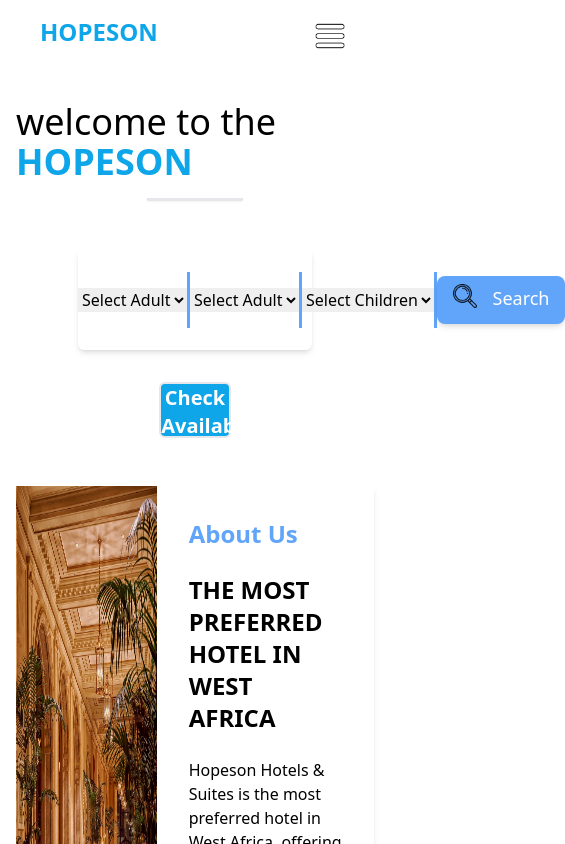
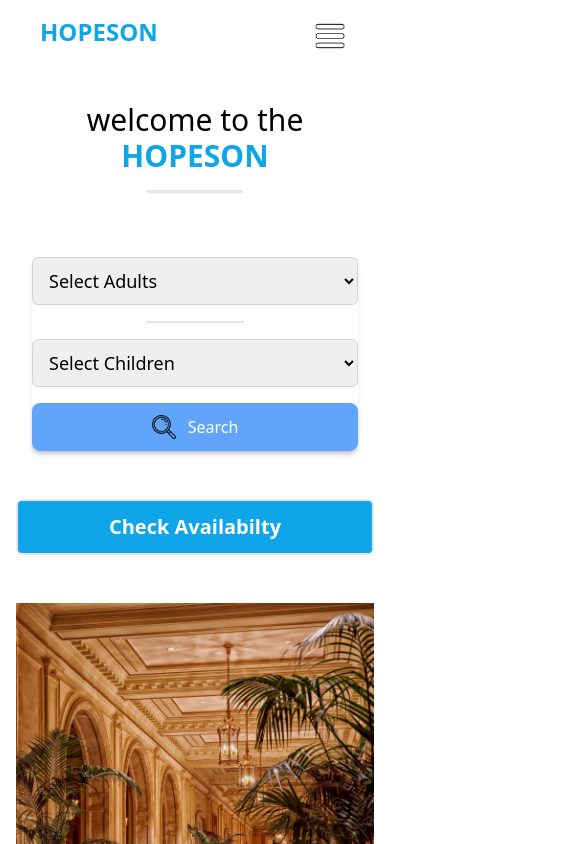
Before and after one commit to HopesonOgaga/reservation, a React (Create React App) app: page / in a window 390 px wide. Shown: the top 844 px of the page, 565 px wide, since content can reach past the window. Built offline with nearby package versions, Linux system fonts and the light colour scheme.

Commit message:
mobile view

```diff
--- a/src/components/header/index.js
+++ b/src/components/header/index.js
@@ -1,4 +1,5 @@
 import React, { useState } from "react";
+import { Link } from "react-router-dom";
 
 export default function Header() {
   const [menu, setMenu] = useState(true);
@@ -8,19 +9,30 @@ export default function Header() {
   };
 
   return (
-    <section className="mb-6 " >
+    <section className="mb-6 ">
       <div className="flex justify-between mt-4 mr-6 ml-6 z-50 ">
         <div>
-          <p className="text-sky-500 uppercase font-semibold text-2xl">hopeson</p>
+          <Link to={"/"}>
+            <p className="text-sky-500 uppercase font-semibold text-2xl">
+              hopeson
+            </p>
+          </Link>
         </div>
 
         <div className="">
           <ul className="flex gap-4 hidden sm:flex-row md:flex">
-            {["explore", "reservation", "night life", "dining", "reviews"].map((item) => (
-              <li key={item} className="text-sm capitalize font-normal hover:text-sky-600 active:text-red-400">
-                <a href="www" target="_blank" rel="noopener noreferrer">{item}</a>
+            {["explore", "reservation", "night life", "dining", "reviews"].map(
+              (item) => (
+                <li
+                  key={item}
+                  className="text-sm capitalize font-normal hover:text-sky-600 active:text-red-400"
+                >
+                  <a href="www" target="_blank" rel="noopener noreferrer">
+                    {item}
+                  </a>
                 </li>
-            ))}
+              )
+            )}
           </ul>
         </div>
 
@@ -38,7 +50,11 @@ export default function Header() {
         {/* Small Menu Toggle */}
         <div className="md:hidden">
           <button onClick={toggleMenu} aria-label="Toggle Menu">
-            <img className="w-10" src={menu ? "/image/menubar.png" : "/image/delete.png"} alt={menu ? "menu" : "close menu"} />
+            <img
+              className="w-10"
+              src={menu ? "/image/menubar.png" : "/image/delete.png"}
+              alt={menu ? "menu" : "close menu"}
+            />
           </button>
         </div>
       </div>
@@ -47,14 +63,18 @@ export default function Header() {
       {!menu && (
         <div className="mt-4 md:hidden z-10 ">
           <ul className="flex flex-col w-full h-full items-center text-left gap-6">
-            {["explore", "reservation", "night life", "dining", "reviews"].map((item) => (
+            {["explore", "reservation", "night life", "dining", "reviews"].map(
+              (item) => (
                 <React.Fragment key={item}>
                   <li className="text-sm capitalize font-normal hover:text-sky-600 active:text-red-400">
-                  <a href="www" target="_blank" rel="noopener noreferrer">{item}</a>
+                    <a href="www" target="_blank" rel="noopener noreferrer">
+                      {item}
+                    </a>
                   </li>
                   <div className="border border-b-2 bg-black w-32 rounded-full shadow-sm"></div>
                 </React.Fragment>
-            ))}
+              )
+            )}
           </ul>
         </div>
       )}
--- a/src/components/home/datedata/check.js
+++ b/src/components/home/datedata/check.js
@@ -1,12 +1,13 @@
 import React from "react";
+import { Link } from "react-router-dom";
 
 export default function CheckButton() {
   return (
     <section className="w-full h-full flex justify-center mt-8 mb-4">
       <div className=" w-full h-full justify-center flex">
-        <button className="font-semibold capitalize text-xl h-14 w-1/5  text-white bg-sky-500 rounded-md border-2 hover:bg-sky-600 active:bg-sky-800 ">
+        <Link to={"/available"} className="w-full h-full flex justify-center"><button className="font-semibold capitalize text-xl h-14 md:w-1/5 w-full text-white bg-sky-500 rounded-md border-2 hover:bg-sky-600 active:bg-sky-800 ">
           check availabilty{" "}
-        </button>
+        </button></Link>
       </div>
     </section>
   );
--- a/src/components/home/datedata/index.js
+++ b/src/components/home/datedata/index.js
@@ -6,72 +6,45 @@ const Number = [1, 2, 3, 4, 5];
 export default function DateInfo() {
   const [adult, setAdult] = useState(Number);
 
+  // Helper function to create select options
+  const renderSelect = (name, label) => (
+    <div className="w-full">
+      <label htmlFor={name} className="sr-only">
+        {label}
+      </label>
+      <select
+        className="w-full border border-gray-300 rounded-md h-12 px-3 text-lg capitalize"
+        id={name}
+        name={name}
+      >
+        <option value="" className="font-semibold">
+          Select {label}
+        </option>
+        {adult.map((value, index) => (
+          <option key={index} value={value} className="font-light">
+            {value} {label.toLowerCase()}
+          </option>
+        ))}
+      </select>
+    </div>
+  );
+
   return (
-    <section className="flex justify-center w-full h-full">
-      <div className=" w-[60vw] h-[12vh] bg-white rounded-md shadow-md flex flex-col justify-center items-center ">
-        <div className="flex justify-around w-full h-full items-center  ">
-          <div>
-            <label htmlFor="adult"></label>
-            <select className="" id="adult" name="adult">
-              {/* Default option */}
-              <option value="" className="font-semibold text-lg capitalize">
-                Select Adult
-              </option>
-              {/* Dynamically create options from the adult array */}
-              {adult.map((adultValue, index) => (
-                <option
-                  key={index}
-                  value={adultValue}
-                  className="capitalize font-light "
-                >
-                  {adultValue} <p>adults</p>
-                </option>
-              ))}
-            </select>
-          </div>
-          <div className="border border-r-2 border-blue-400 h-14"></div>
-          {/*  */}
-          <div>
-            <label htmlFor="adult"></label>
-            <select className="" id="adult" name="adult">
-              {/* Default option */}
-              <option value="" className="font-semibold text-lg capitalize">
-                Select Adult
-              </option>
-              {/* Dynamically create options from the adult array */}
-              {adult.map((adultValue, index) => (
-                <option
-                  key={index}
-                  value={adultValue}
-                  className="capitalize font-light "
-                >
-                  {adultValue} <p>adults</p>
-                </option>
-              ))}
-            </select>
-          </div>
-          <div className="border border-r-2 border-blue-400 h-14"></div>
-          <div>
-            <label for=""></label>
-            <select className="" id="child" name="child">
-              <option value="" className="font-semibold text-lg capitalize">
-                Select Children
-              </option>
-              {/* Dynamically create options from the adult array */}
-              {adult.map((childvalue, index) => (
-                <option
-                  key={index}
-                  value={childvalue}
-                  className="capitalize font-light "
-                >
-                  {childvalue} <p>child</p>
-                </option>
-              ))}
-            </select>
-          </div>
-          <div className="border border-r-2 border-blue-400 h-14"></div>
-          <div className="">
-            <button className="flex gap-4 p-2 justify-center bg-blue-400 capitalize text-lg text-white font-medium rounded-lg shadow-md w-32 h-12 hover:bg-blue-800 active:bg-red-200"><img className="w-6 " src="/image/loupe.png" alt=""></img>search</button>
+    <section className="flex justify-center items-center w-full h-full p-4">
+      <div className="w-full h-full md:w-[60vw] md:h-[12vh] bg-white rounded-md shadow-md flex flex-col gap-6 justify-center items-center">
+        <div className="flex flex-col md:flex-row md:justify-around w-full items-center gap-4">
+          {/* Selects for Adults and Children */}
+          {renderSelect("adult", "Adults")}
+          <div className="hidden md:block border-r-2 border-blue-400 h-14"></div>
+          <div className="md:hidden border-b-2 bg-black w-24 rounded-full shadow-sm"></div>
+          {renderSelect("child", "Children")}
+
+          {/* Search Button */}
+          <div className="w-full md:w-auto">
+            <button className="flex items-center justify-center gap-3 w-full md:w-32 h-12 bg-blue-400 text-white font-medium rounded-lg shadow-md hover:bg-blue-800 active:bg-red-200">
+              <img className="w-6" src="/image/loupe.png" alt="search icon" />
+              Search
+            </button>
           </div>
         </div>
       </div>
--- a/src/components/home/index.js
+++ b/src/components/home/index.js
@@ -13,7 +13,7 @@ export default function Home() {
       <section className="mr-4 ml-4 ">
         <Header />
         <div className="flex flex-col gap-4 items-center justify-center w-full h-full mb-12 mt-10 ">
-          <p className="text-4xl">
+          <p className="md:text-4xl text-3xl text-center w-full">
             welcome to the{" "}
             <span className="text-sky-500 uppercase font-semibold ">
               hopeson
@@ -22,21 +22,21 @@ export default function Home() {
           <div className="border border-b-2 bg-black w-24 rounded-full shadow-sm"></div>
         </div>
         <DateInfo />
-        <Link to={"available"}><CheckButton></CheckButton></Link>
+        <CheckButton></CheckButton>
         {/* about */}
-        <section className="flex w-full h-full mt-12 mb-12 ">
+        <section className="flex flex-col gap-1 md:flex-row w-full h-full mt-12 mb-12 ">
           <div className="">
             <img
-              className="w-[40vw] h-[70vh]"
+              className="md:w-[40vw] w-full h-1/3 md:h-[70vh]"
               src="/image/lobby.jpg"
               alt=""
             ></img>
           </div>
-          <div className="shadow-md rounded-sm  w-[60vw]  flex flex-col gap-6 p-8 ">
-            <p className="text-blue-400 font-semibold capitalize text-2xl">
+          <div className="shadow-md rounded-sm w-full  md:w-[60vw]  flex flex-col gap-6 p-8 ">
+            <p className="text-blue-400 font-semibold capitalize text-2xl md:text-left text-center">
               About us
             </p>
-            <p className="text-2xl font-bold uppercase ">
+            <p className="text-2xl font-bold uppercase  md:text-left text-center">
               The Most Preferred Hotel in West Africa
             </p>
             <p className="font-light ">
--- a/src/components/reservation/availability/props.js
+++ b/src/components/reservation/availability/props.js
@@ -1,4 +1,6 @@
 import React from "react";
+import { Link } from "react-router-dom";
+import Reservation from "../checkout";
 
 export default function HotelPrpps({ image, name, location, price, details }) {
   return (
@@ -29,16 +31,23 @@ export default function HotelPrpps({ image, name, location, price, details }) {
 
       {/* Price */}
       <div>
-        <p className="text-lg font-semibold text-blue-400 text-center w-full"><span className="text-lg font-medium text-black "> from </span>₦{price}</p>
+        <p className="text-lg font-semibold text-blue-400 text-center w-full">
+          <span className="text-lg font-medium text-black "> from </span>₦
+          {price}
+        </p>
         <p className="text-center text-sm font-light ">Per Night</p>
-        <p className="text-center text-sm font-light">Including taxes and fees</p>
+        <p className="text-center text-sm font-light">
+          Including taxes and fees
+        </p>
       </div>
 
       {/* Button */}
       <div className="mt-auto">
-        <button className="capitalize text-xl text-white font-semibold rounded-md shadow-lg w-full h-14 hover:bg-blue-500 active:bg-blue-600 bg-blue-400">
-          View Rates
-        </button>
+        <Link to="/reserve">
+          <button className="capitalize text-xl text-white font-semibold rounded-md shadow-lg w-full h-14 bg-blue-400 hover:bg-blue-500 active:bg-blue-600">
+            View Rates
+          </button>
+        </Link>
       </div>
     </div>
   );
--- a/src/components/reservation/checkout/index.js
+++ b/src/components/reservation/checkout/index.js
@@ -1,6 +1,7 @@
 import React from "react";
 import Header from "../../header";
 import Footer from "../../footer";
+import { Link } from "react-router-dom";
 
 export default function Reservation() {
   return (
@@ -94,9 +95,12 @@ export default function Reservation() {
                   <p className="text-xl font-semibold">NGN 160,000</p>
                   <p className="text-sm ">Including taxes and fees</p>
                 </div>
-                <button className="w-44 h-14 rounded-md shadow-sm border-2 bg-blue-400 hover:bg-blue-600 active:bg-sky-300 font-semibold text-lg capitalize text-white">
-                  Book Now
-                </button>
+                <Link to={"/payment"}>
+                  {" "}
+                  <button className="w-44 h-14 rounded-md shadow-sm border-2 bg-blue-400 hover:bg-blue-600 active:bg-sky-300 font-semibold text-lg capitalize text-white">
+                    Book Now
+                  </button>
+                </Link>
               </div>
             </div>
           </div>
--- a/src/components/reservation/payment/index.js
+++ b/src/components/reservation/payment/index.js
@@ -6,7 +6,7 @@ export default function Payment() {
   return (
     <section>
       <Header />
-      <div className="md:ml-6 md:mr-6 border-2 rounded-md shadow-md border-blue-400 pl-6 pr-6 py-6 w-full h-full md:w-[55vw]">
+      <div className="md:ml-6 md:mr-6 border-2 rounded-md shadow-md border-blue-400 p=l-6 pr-6 py-6 w-full h-full md:w-[55vw]">
         {/* User Information Form */}
         <form>
           <div className="w-full h-full">
```
Lines whose indentation alone changed are shown as unchanged.
